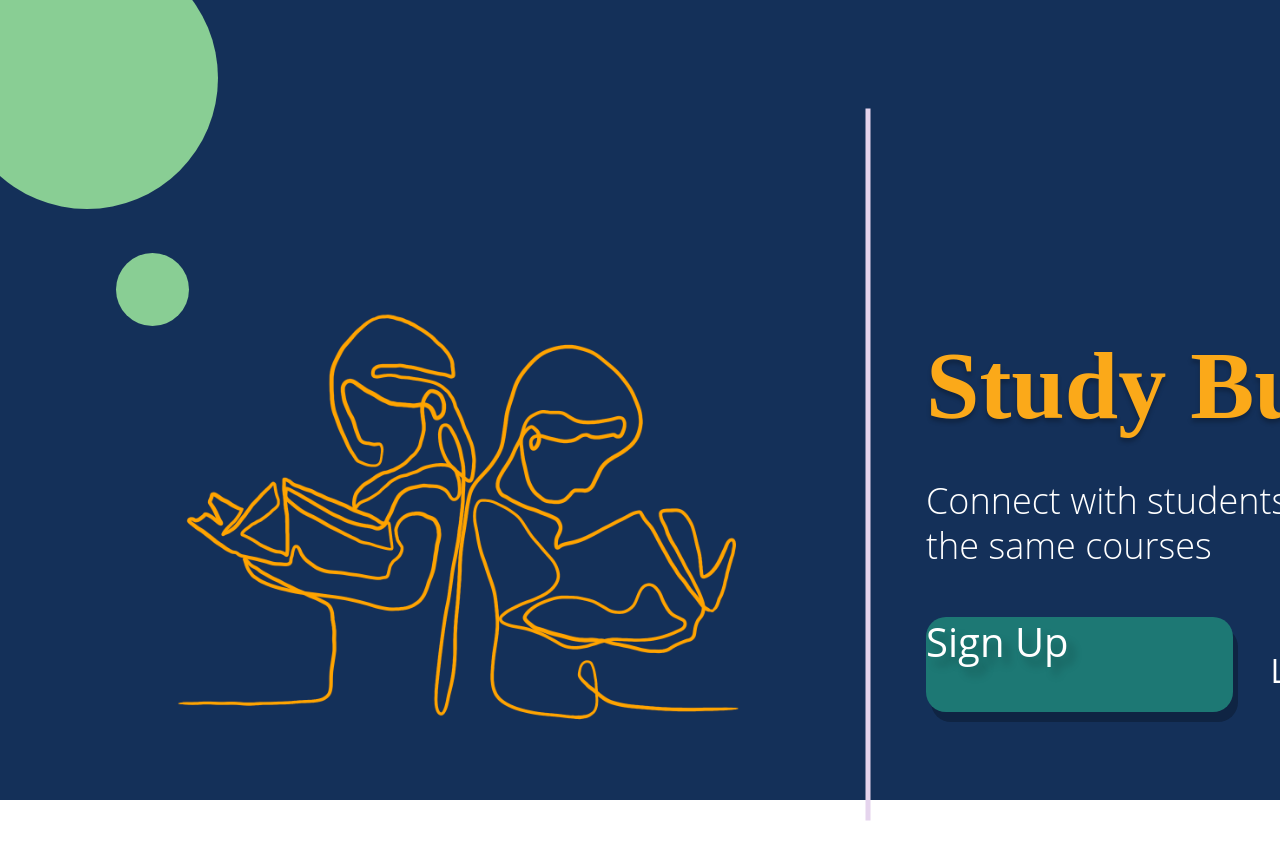
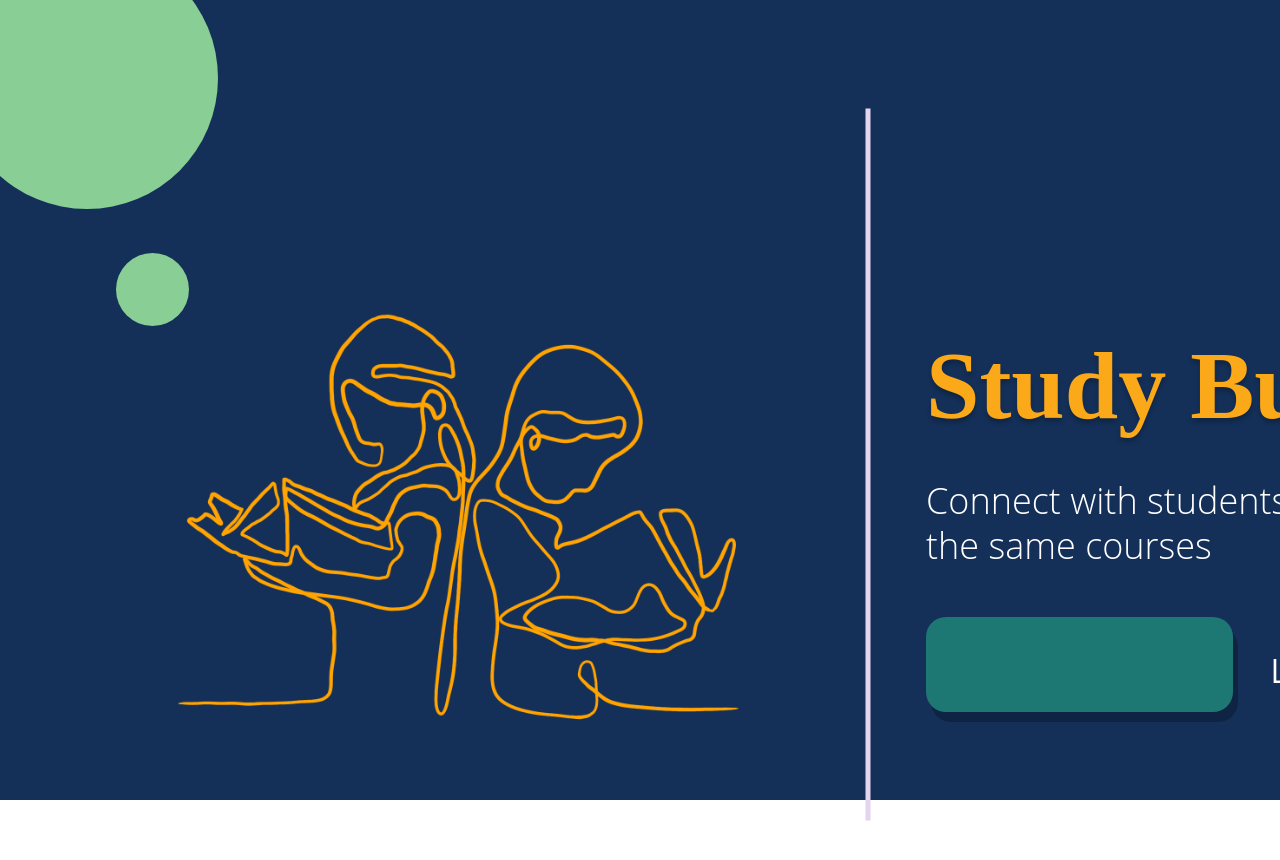
Before and after one commit to i67khan/HackThePentagon, a React (Create React App) app in the folder study-buddy/: page / in a window 1280 px wide. Shown: the top 860 px of the page. Built offline with nearby package versions, Linux system fonts and the light colour scheme.

Commit message:
Almost done maybe

```diff
--- a/study-buddy/src/App.css
+++ b/study-buddy/src/App.css
@@ -1,3 +1,7 @@
+.App {
+overflow-y: hidden;
+overflow-x: hidden;
+}
 
 .App-header {
   background-color: #143059;
@@ -8,6 +12,7 @@
   justify-content: center;
   font-size: calc(10px + 2vmin);
   color: white;
+  overflow: hidden;
 }
 
 .App-logo {
@@ -124,8 +129,9 @@
 }
 
 .Button-label {
-  left: 926px;
-  top: 617px;
+  position: absolute;
+  left: 16px;
+  top: 10px;
 
   font-family: 'Open Sans', sans-serif;
   font-style: normal;
--- a/study-buddy/src/pages/Dashboard.js
+++ b/study-buddy/src/pages/Dashboard.js
@@ -1,6 +1,7 @@
 import { Component } from 'react';
 import '../styles/Dashboard.css';
-
+import API from '../MapsAPI.PNG';
+import Stock from '../Stock-guy.png';
 class Dashboard extends Component {
     constructor(props) {
         super(props);
@@ -14,9 +15,11 @@ class Dashboard extends Component {
                     <div className="Course">
                         <body className="CS245">CS245</body>
                     </div>
+                    <a href="/socials"><img src={Stock} className="Profile" /></a>
                     <div className="Add">
                         <body className="Plus">+</body>
                     </div>
+                    <img className="Pic" src={API}></img>
                 </header>
             </div>
         );
--- a/study-buddy/src/styles/Dashboard.css
+++ b/study-buddy/src/styles/Dashboard.css
@@ -7,6 +7,7 @@
     justify-content: center;
     font-size: calc(10px + 2vmin);
     color: white;
+    overflow: hidden;
 }
 
 .Welcome-dash {
@@ -24,6 +25,15 @@
     border: 1px solid #000000;
 }
 
+.Profile {
+    position: absolute;
+    width: 100px;
+    height: 100px;
+    left: 450px;
+    top:75px;
+    border-radius: 50%;
+    overflow: hidden;
+}
 .You-dash {
     position: absolute;
     width: 324px;
@@ -88,3 +98,12 @@
     text-align: center;
     color: #000000;
 }
+
+.Pic {
+    position: absolute;
+    width: 1204px;
+    height: 810px;
+    left: 625px;
+    top: 85px;
+    overflow: hidden;
+}
--- a/study-buddy/src/styles/LandingPage.css
+++ b/study-buddy/src/styles/LandingPage.css
@@ -8,6 +8,7 @@
     justify-content: center;
     font-size: calc(10px + 2vmin);
     color: white;
+    overflow: hidden;
   }
 
   .App-logo {
--- a/study-buddy/src/styles/Login.css
+++ b/study-buddy/src/styles/Login.css
@@ -7,6 +7,7 @@
     justify-content: center;
     font-size: calc(10px + 2vmin);
     color: white;
+    overflow: hidden;
 }
 
 .Login-box {
--- a/study-buddy/src/styles/Settings.css
+++ b/study-buddy/src/styles/Settings.css
@@ -7,4 +7,5 @@
     justify-content: center;
     font-size: calc(10px + 2vmin);
     color: white;
+    overflow: hidden;
 }
--- a/study-buddy/src/styles/SignUp.css
+++ b/study-buddy/src/styles/SignUp.css
@@ -7,6 +7,7 @@
     justify-content: center;
     font-size: calc(10px + 2vmin);
     color: white;
+    overflow: hidden;
 }
 
 .Ellipse-1 {
--- a/study-buddy/src/styles/Socials.css
+++ b/study-buddy/src/styles/Socials.css
@@ -7,4 +7,5 @@
     justify-content: center;
     font-size: calc(10px + 2vmin);
     color: white;
+    overflow: hidden;
 }
```
Also changed, not shown: study-buddy/src/MapsAPI.PNG (renamed from study-buddy/src/Maps API.PNG), study-buddy/src/Stock-guy.png (added).
